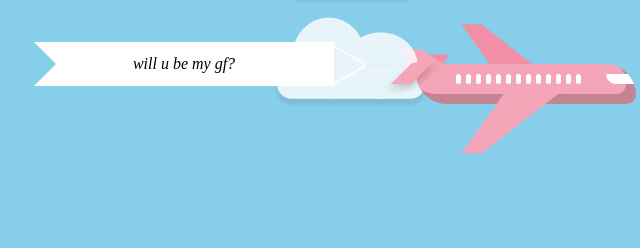
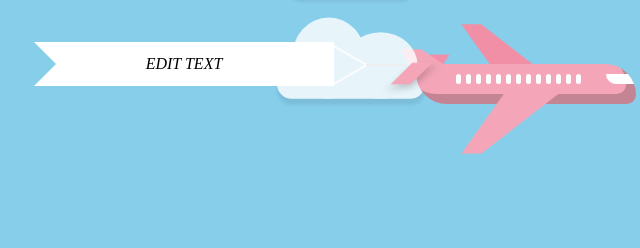
Before and after one commit to Iqballzzr/da, a plain HTML site: page index.html in a window 1280 px wide. Shown: the part 336-584 px from the top of the page, 149-789 px from the left. Drawn offline with Linux system fonts and the light colour scheme.

Commit message:
Update index.html

```diff
--- a/index.html
+++ b/index.html
@@ -3,7 +3,7 @@
 <head>
   <meta charset="UTF-8">
   <meta name="viewport" content="width=device-width, initial-scale=1.0">
-  <title>For nada</title>
+  <title>PESAWAT</title>
   <link rel="stylesheet" href="styles.css">
 </head>
 <body>
@@ -27,7 +27,7 @@
     <div class="banner-container">
         <i class="rope"></i>
         <i class="banner">
-         will u be my gf?
+         EDIT TEXT
         <i class="triangle"></i>
     </i>
     </div>
```
